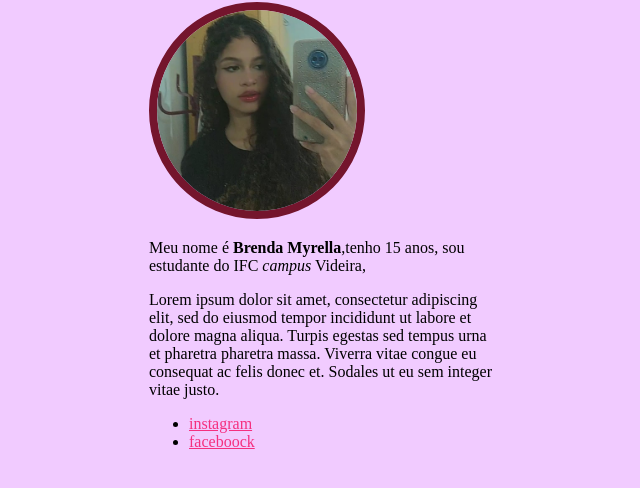
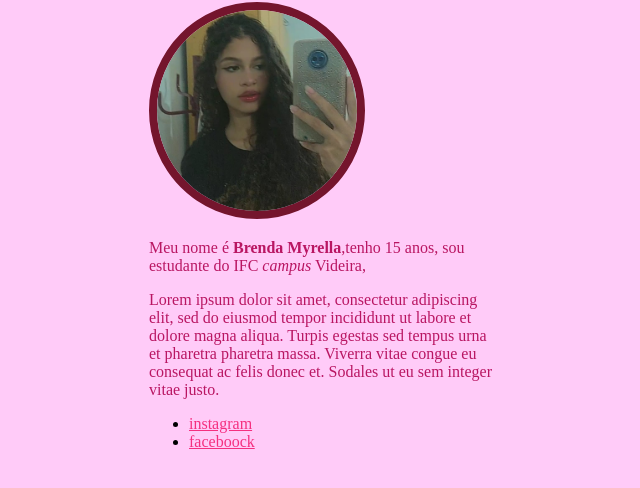
Before and after one commit to Brendamyrella/perfil, a plain HTML site: page index.html in a window 1280 px wide. Shown: the part 78-566 px from the top of the page, without its empty margins (316-956 px from the left). Drawn offline with Linux system fonts and the light colour scheme.

Commit message:
Update estilos.css

```diff
--- a/css/estilos.css
+++ b/css/estilos.css
@@ -1,7 +1,7 @@
-@import url('https://fonts.googleapis.com/css2? family= Hind+Siliguri:wght@700 & display=swap');
+@import url('https://fonts.googleapis.com/css2?family=Hind+Siliguri:wght@700&display=swap');
 :root{
-    --cor-fundo: #f1cbff;
-    --cor-paragrafo:#c9c9ff;
+    --cor-fundo: #ffcbf8;
+    --cor-paragrafo:#b91662;
     --cor-link:#F52F7F;
 }
 
@@ -18,7 +18,8 @@ body {
 }
   h1 {
       text-align: center;
-      color: palevioletred;
+      color: palevioletred
+
   }
 
 
@@ -34,3 +35,9 @@ body {
 ul li a{
     color: var(--cor-link);
 }
+  p {
+
+    color:var(--cor-paragrafo)
+
+
+  }
```
